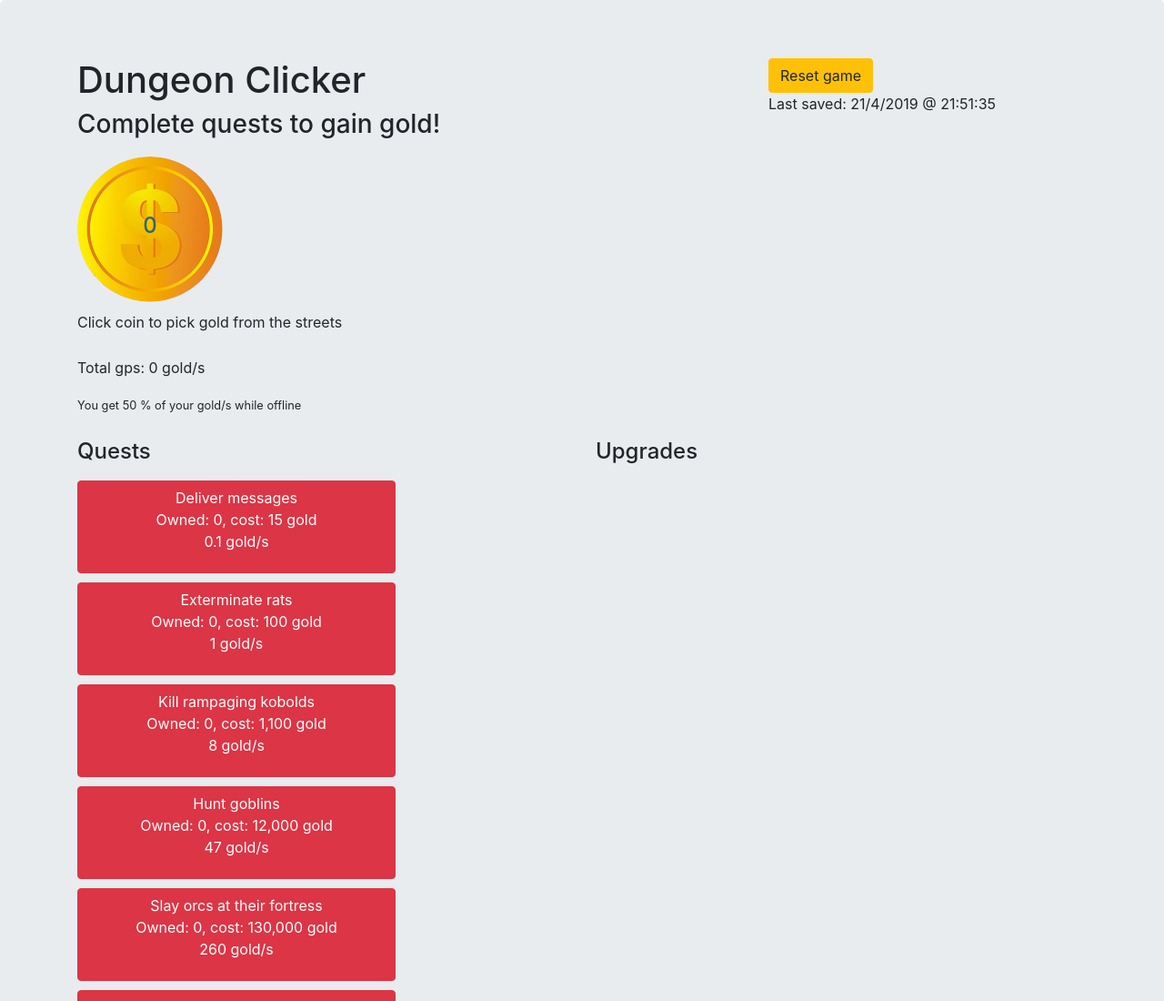
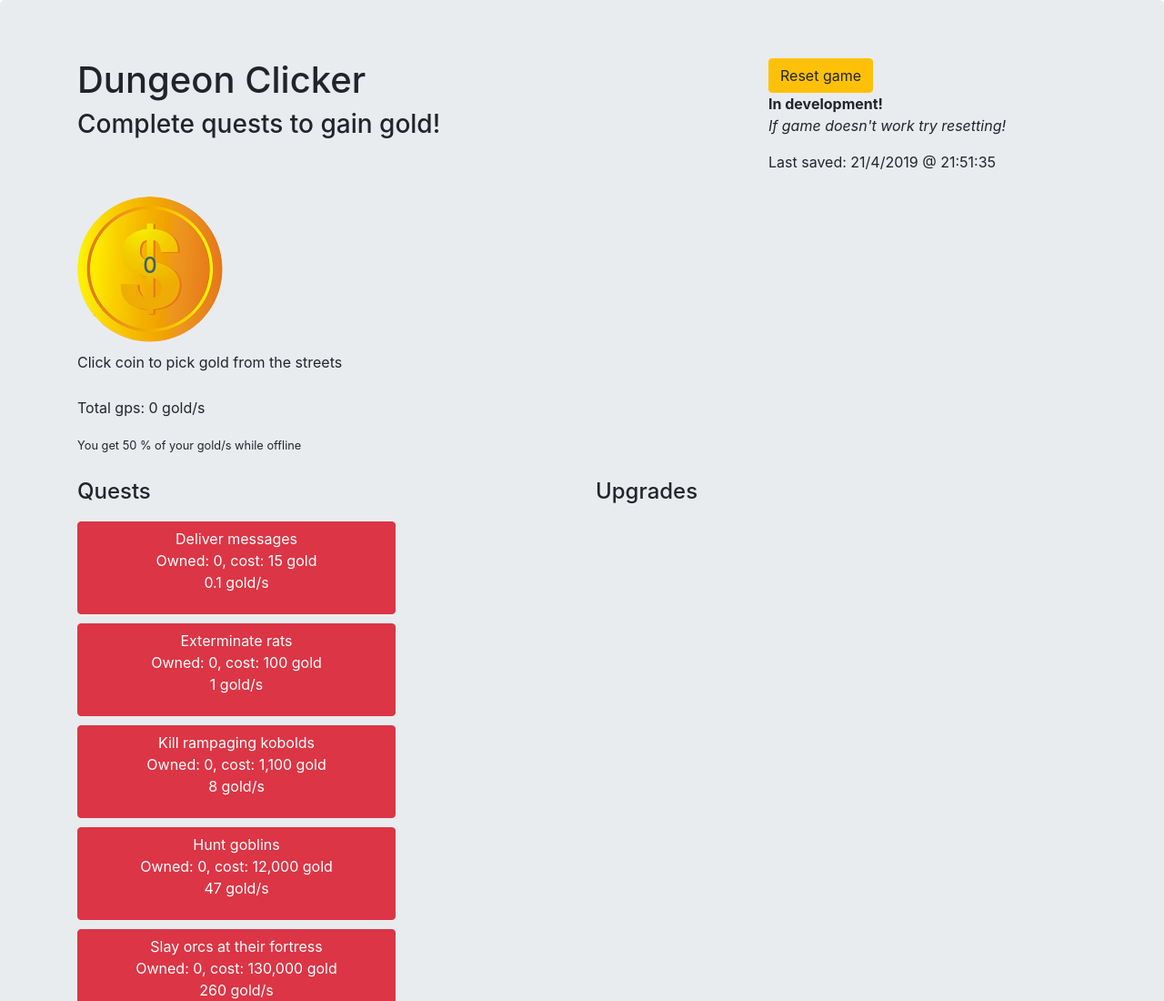
Before and after one commit to karazzi/dungeon_clicker, a plain HTML site: page index.html in a window 1280 px wide. Shown: the top 1100 px of the page at 91% size. Drawn offline with nearby package versions, Linux system fonts and the light colour scheme.

Commit message:
Development note

```diff
--- a/index.html
+++ b/index.html
@@ -16,6 +16,7 @@
           </div>
           <div class="col-lg-4">
             <button type="button" name="button" class="btn btn-warning" onclick="resetGame();">Reset game</button>
+            <p><strong>In development!</strong><br><em>If game doesn't work try resetting!</em></p>
             <p id="lastSavedInfo">Last saved:</p>
           </div>
         </div>
```
